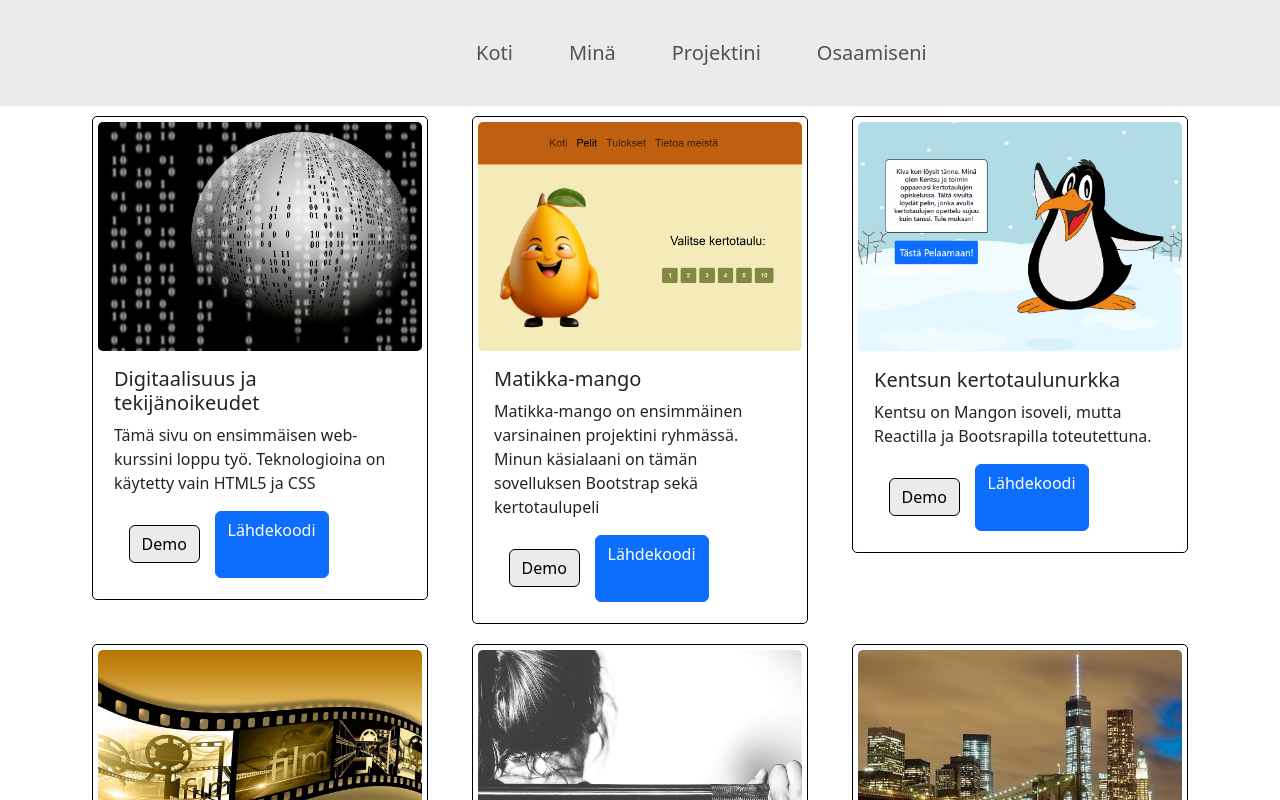
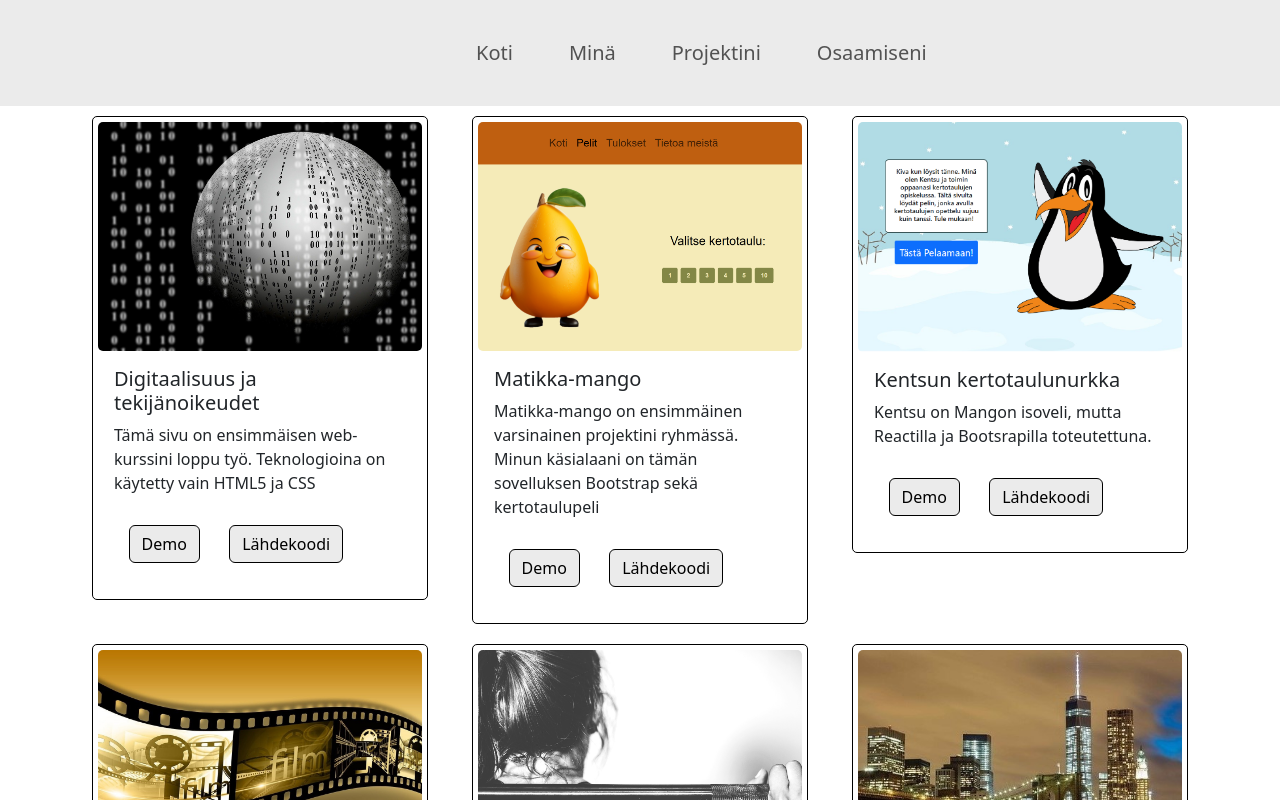
Before and after one commit to jennioksman/omaportfolio, a React (Vite) app: page /projects in a window 1280 px wide. Shown: the top 800 px of the page. Built offline with nearby package versions, Linux system fonts and the light colour scheme.

Commit message:
Linkki Tahmatassun videoon päivitetty.

```diff
--- a/src/components/projects.jsx
+++ b/src/components/projects.jsx
@@ -92,7 +92,7 @@ function CardContainer() {
             title: 'Tahmatassu',
             text: 'Kuvitteellisen eläinpuisto Tahmatassun kotisivu on toteutettu WordPressillä ja on toinen varsinainen projekti. Sivusto on monikielinen. Sen hostaukseen käyutettiin Azuren virtuaalikonetta.',
             buttontext1: 'Demo-video',
-            link1: 'https://unioulu-my.sharepoint.com/:v:/g/personal/c3okje00_students_oamk_fi/ETx8UV1se3lPmjW3BsmdB_IBBS6vGMx585f6DzztGGHfZw?nav=eyJyZWZlcnJhbEluZm8iOnsicmVmZXJyYWxBcHAiOiJPbmVEcml2ZUZvckJ1c2luZXNzIiwicmVmZXJyYWxBcHBQbGF0Zm9ybSI6IldlYiIsInJlZmVycmFsTW9kZSI6InZpZXciLCJyZWZlcnJhbFZpZXciOiJNeUZpbGVzTGlua0NvcHkifX0&e=NzehfR'
+            link1: 'https://www.youtube.com/watch?v=JehIn-s7zfQ'
         },
     ]
     return(
@@ -135,7 +135,7 @@ function Cardie({ picture, title, text, buttontext1, buttontext2, link1, link2 }
                         {buttontext1}
                     </Button>
                     <Button
-                        lassName="cardButton"
+                        className="cardButton"
                         variant="primary"
                         as='a' href={link2} target='_blank'
                     >
```
